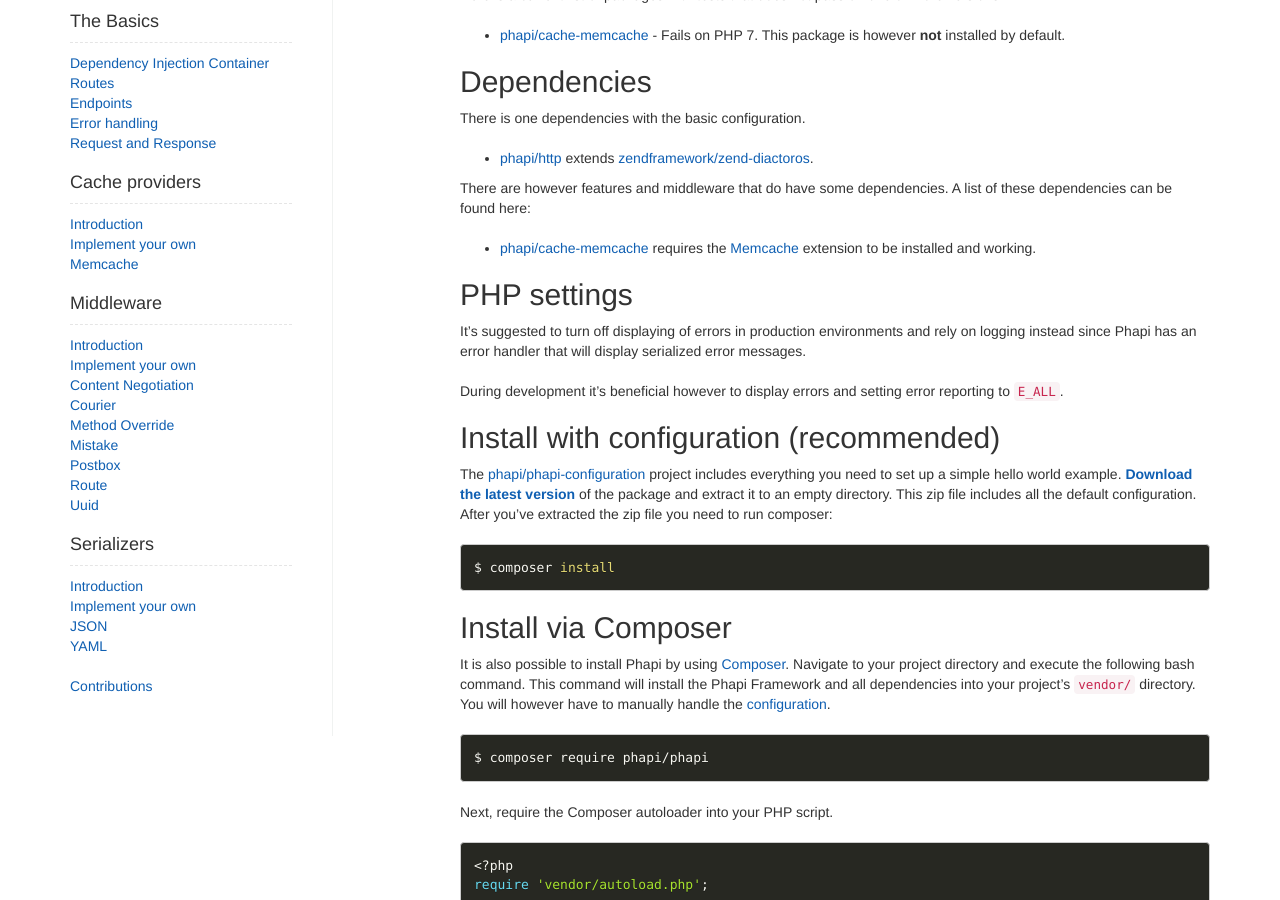
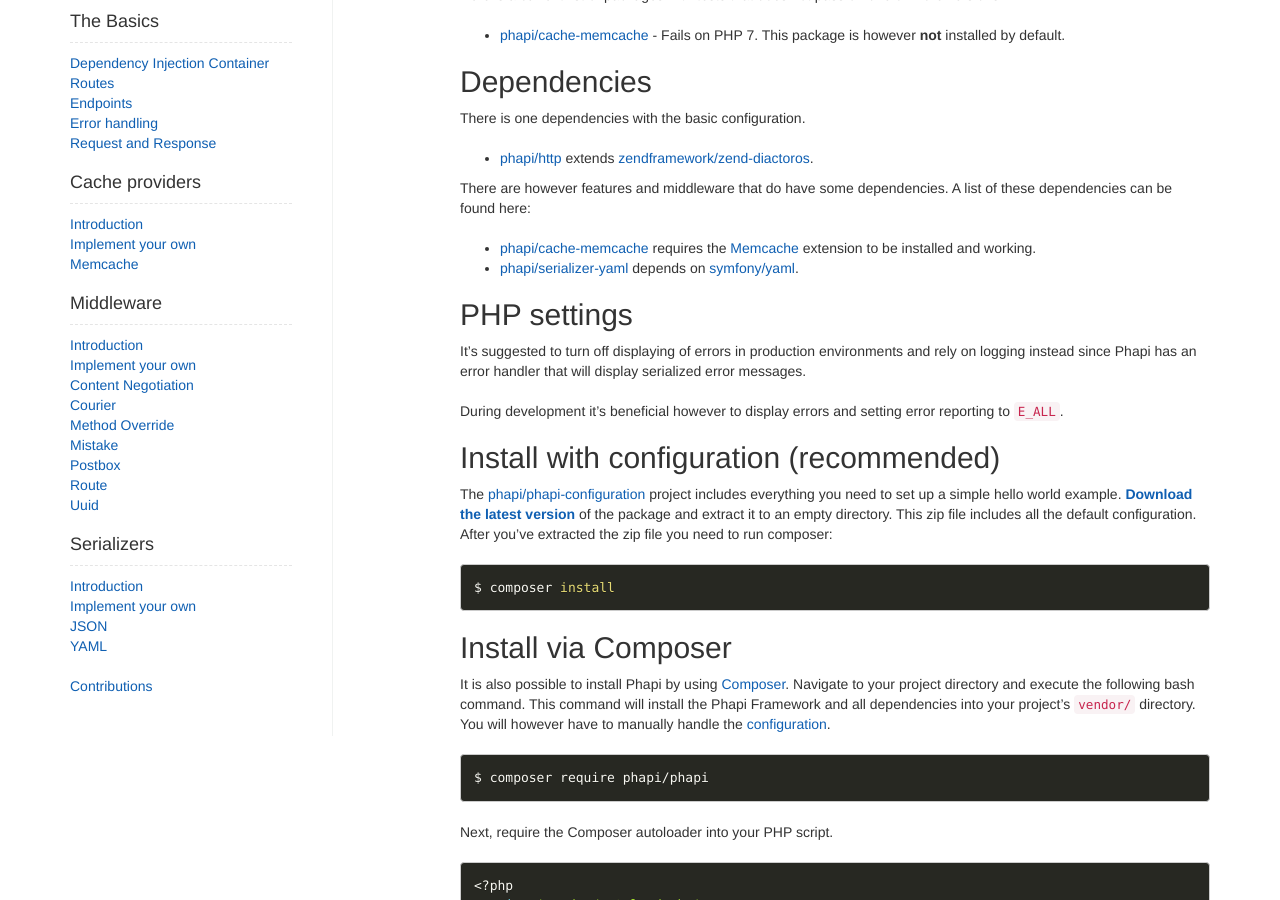
Before and after one commit to phapi/phapi.github.io, a Jekyll site: the page built from docs/started/installation/index.md, in a window 1280 px wide and 900 px high, scrolled down 565 px. Built offline with Jekyll 4.4.1, drawn with Linux system fonts in a browser that asks for light colours; Markdown is read by kramdown in place of the engine named in the settings.

Commit message:
Updated list of dependencies

```diff
--- a/docs/started/installation/index.md
+++ b/docs/started/installation/index.md
@@ -22,6 +22,7 @@
 There are however features and middleware that do have some dependencies. A list of these dependencies can be found here:
 
 - [phapi/cache-memcache](https://github.com/phapi/cache-memcache) requires the [Memcache](http://php.net/manual/en/book.memcache.php) extension to be installed and working.
+- [phapi/serializer-yaml](https://github.com/phapi/serializer-yaml) depends on [symfony/yaml](https://github.com/symfony/Yaml/).
 
 
 ## PHP settings
```
